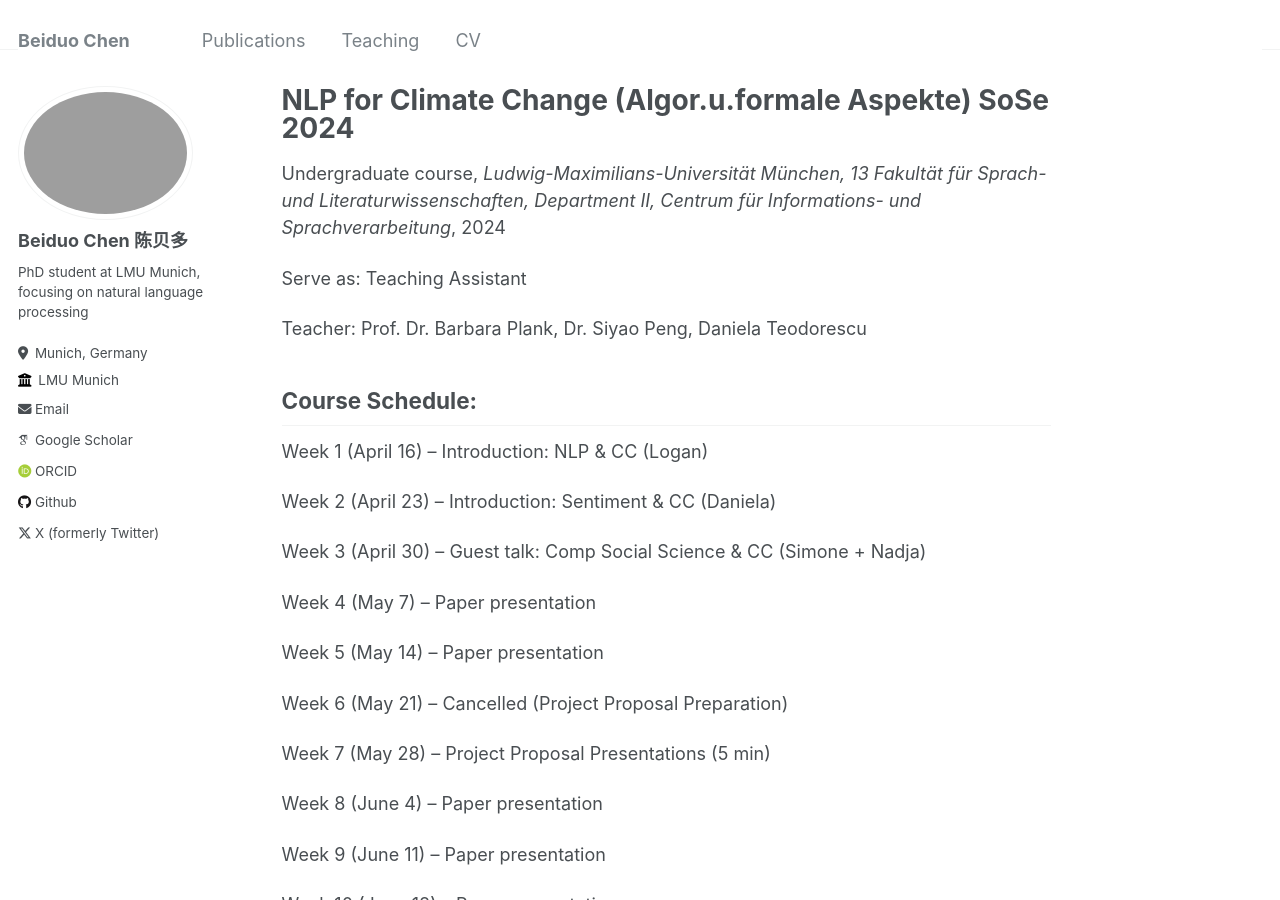
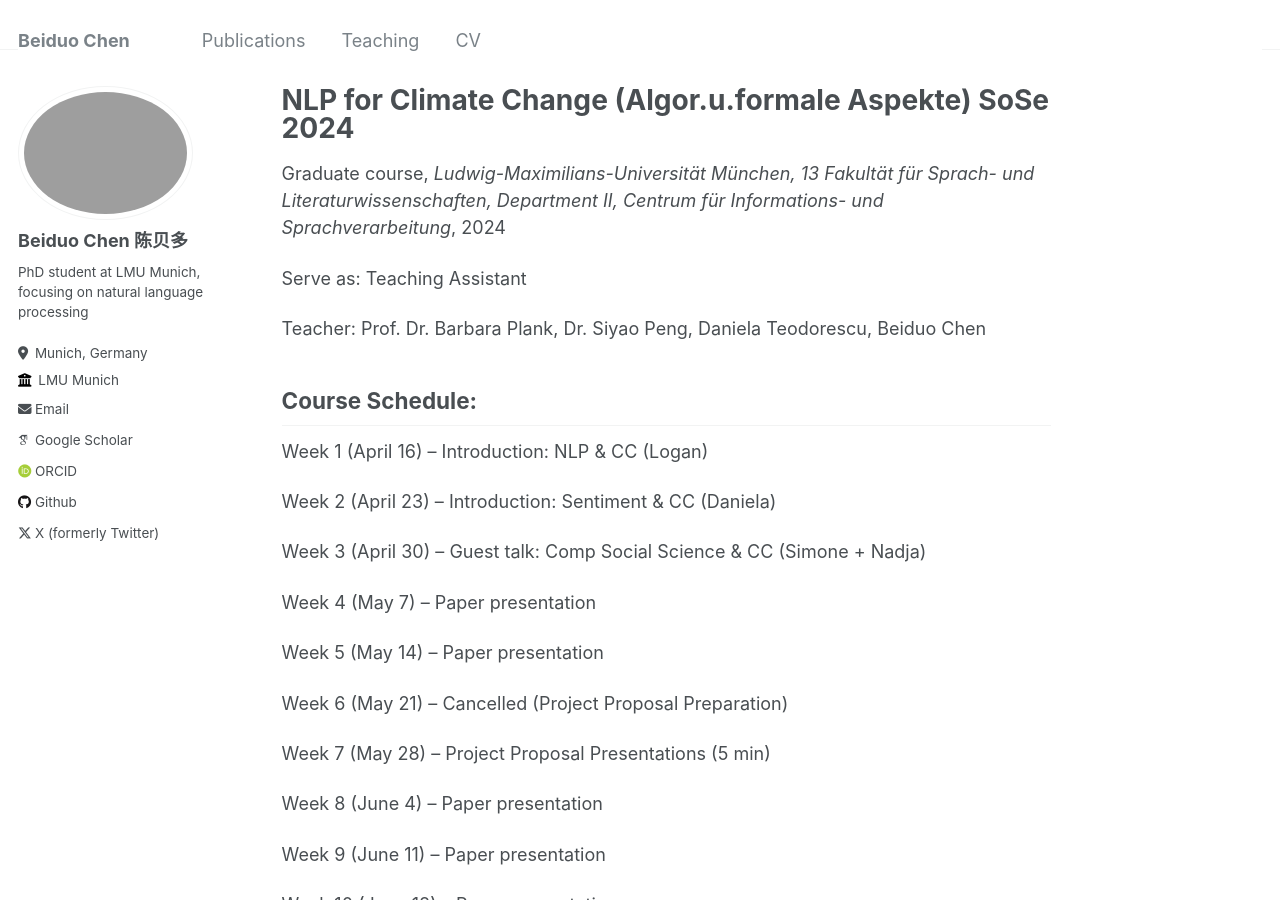
Before and after one commit to Mckysse/mckysse.github.io, a Jekyll site: the page built from _teaching/2024-spring-teaching-4.md, in a window 1280 px wide and 900 px high. Built offline with Jekyll 4.4.1, drawn with Linux system fonts in a browser that asks for light colours; some web fonts are replaced.

Commit message:
Update 2024-spring-teaching-4.md

```diff
--- a/_teaching/2024-spring-teaching-4.md
+++ b/_teaching/2024-spring-teaching-4.md
@@ -1,7 +1,7 @@
 ---
 title: "NLP for Climate Change (Algor.u.formale Aspekte) SoSe 2024"
 collection: teaching
-type: "Undergraduate course"
+type: "Graduate course"
 permalink: /teaching/2024-spring-teaching-4
 venue: "Ludwig-Maximilians-Universität München, 13 Fakultät für Sprach- und Literaturwissenschaften, Department II, Centrum für Informations- und Sprachverarbeitung"
 date: 2024-04-01
@@ -10,7 +10,7 @@ location: "Munich, German"
 
 Serve as: Teaching Assistant
 
-Teacher: Prof. Dr. Barbara Plank, Dr. Siyao Peng, Daniela Teodorescu
+Teacher: Prof. Dr. Barbara Plank, Dr. Siyao Peng, Daniela Teodorescu, Beiduo Chen
 
 ## Course Schedule:
 
```
